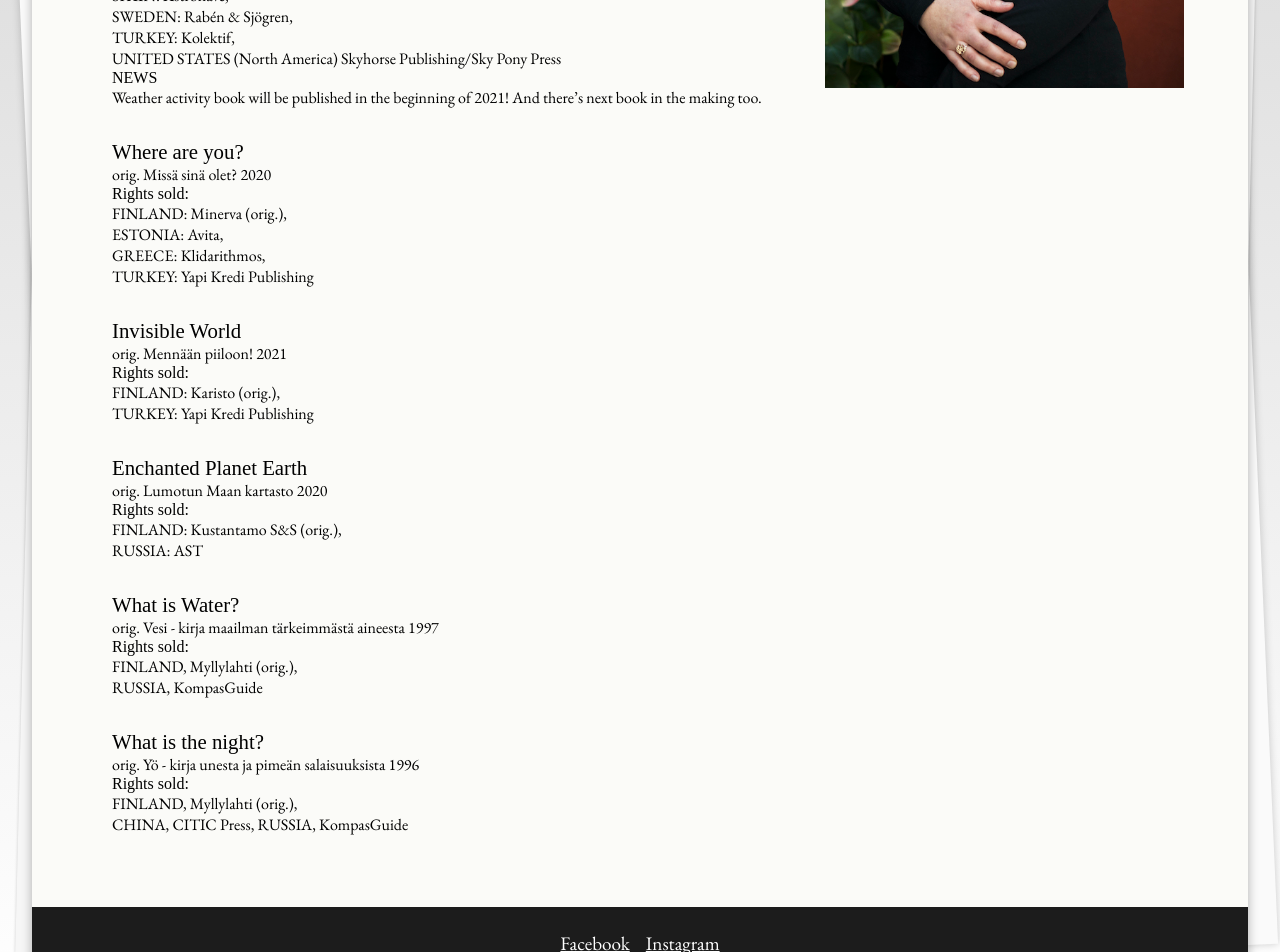
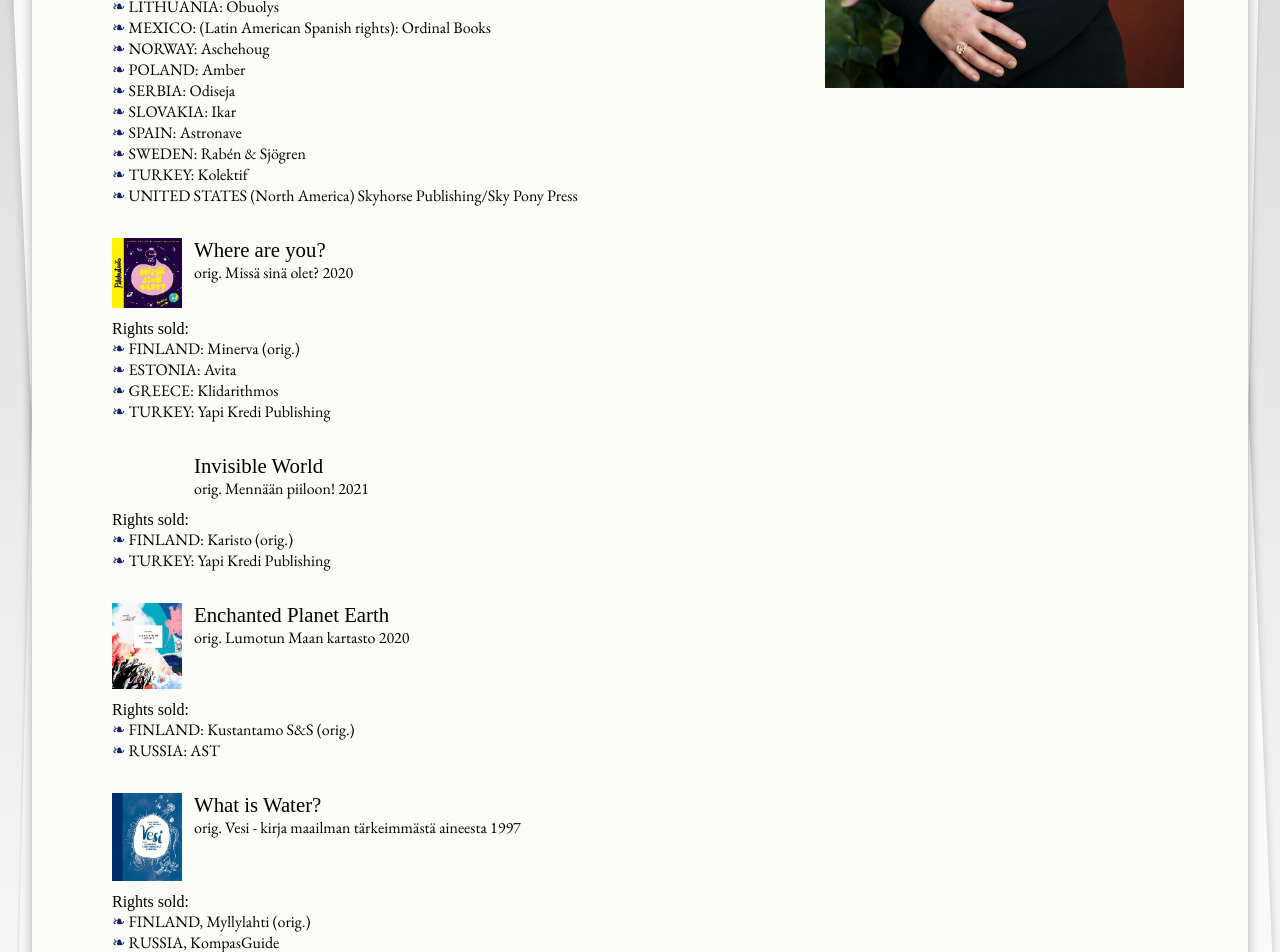
Before and after one commit to ramert/lauraertimo, a Vue app: page /foreign in a window 1280 px wide. Shown: the part 680-1632 px from the top of the page. Built offline with nearby package versions, Linux system fonts and the light colour scheme; a web font is replaced by a local one.

Commit message:
Improvements to foreign page

```diff
--- a/src/App.vue
+++ b/src/App.vue
@@ -80,11 +80,6 @@ export default {
 .app {
   padding: calc(3 * var(--spacing-unit)) 0;
 }
-@media screen and (min-width: 640px) {
-  .page {
-    padding: calc(5 * var(--spacing-unit)) 0;
-  }
-}
 
 /* TODO check if this works*/
 .app:before {
--- a/src/components/Page.vue
+++ b/src/components/Page.vue
@@ -40,7 +40,9 @@ export default {
 
 .page {
   background: var(--color-background2);
-  //clip-path: polygon(35px 0, 100% 0%, 100% 100%, 0 100%, 0 35px);
+  @media screen and (min-width: 640px) {
+    padding: calc(5 * var(--spacing-unit)) 0 0;
+  }
 }
 
 .content {
--- /dev/null
+++ b/src/components/book/RightBookItem.vue
@@ -0,0 +1,43 @@
+<template>
+    <li class="list-item">
+        <vImage :image="cover" />
+        <div>
+            <h3>{{title}} </h3>
+            <span>orig. {{orig}}</span>
+        </div>
+        <div class="list-item__sold">
+            <h4>
+            Rights sold:
+            </h4>
+            <ul v-for="right in rights" :key="right">
+                <li class="rights-sold">{{right}}</li>
+            </ul>
+        </div>
+    </li>
+</template>
+
+<script>
+export default {
+    name: "vRightBookItem",
+    props: ["title", "orig", "cover", "rights"]
+}
+</script>
+
+<style lang="scss" scoped>
+  .list-item {
+    margin: calc(var(--spacing-unit) * 8) 0;
+    display: grid;
+    gap: 12px;
+    grid-template-columns: 70px 1fr;
+
+    &__sold {
+      grid-column: 1 / span 2;
+    }
+  }
+  .rights-sold::before {
+    content: '\2767';
+    color: var(--color-blue);
+    padding-right: 0.2em;
+  }
+
+</style>
--- a/src/views/Foreign.vue
+++ b/src/views/Foreign.vue
@@ -2,84 +2,27 @@
   <vPage>
     <section>
         <div class="re-content-block__paragraph re-content-block__paragraph--center">
-          <h2 class="ingress ingress--center">Non fiction for children and the whole family</h2>
+          <h2 class="ingress ingress--center">Non-fiction for children and the whole family</h2>
         </div>
       </section>
       <section class="row row-8-4">
         <div>
         <vParagraph>
             <div>
-          I am a geographer and full time author specialising in children’s non fiction. <a href="http://www.ahlbackagency.com/author/laura-ertimo/">Elina Ahlbeck Literary Agency</a> represents my work outside Finland.
+                I am a geographer and full time author specialising in children’s non fiction. <a href="http://www.ahlbackagency.com/author/laura-ertimo/">Elina Ahlbeck Literary Agency</a> represents my work outside Finland.
             </div>
             <div>
                 Feel free to contact the <a href="http://www.ahlbackagency.com/author/laura-ertimo/">agency</a> for more information and reading material:
             </div>
         </vParagraph>
         <vParagraph>
+            <h2>News</h2>
+            <p>Weather activity book will be published in the beginning of 2021! And there’s next book in the making too.</p>
+        </vParagraph>
+        <vParagraph>
         <h2>Sold Foreign rights</h2>
             <ul>
-              <li>
-                <h3>Weird Weather! </h3>
-                orig. Ihme ilmat! 2019
-                <h4>
-                  Rights sold:
-                </h4>
-                FINLAND: Into Kustannus (orig.), <br/>
-                ESTONIA: Avita, <br/>
-                HUNGARY: Ciceró Könyvstúdió, <br/>
-                ITALY: Mondadori/Edizioni Piemme, <br/>
-                LITHUANIA: Obuolys, <br/>
-                MEXICO: (Latin American Spanish rights): Ordinal Books, <br/>
-                NORWAY: Aschehoug, <br/>
-                POLAND: Amber, <br/>
-                SERBIA: Odiseja, <br/>
-                SLOVAKIA: Ikar, <br/>
-                SPAIN: Astronave, <br/>
-                SWEDEN: Rabén & Sjögren, <br/>
-                TURKEY: Kolektif, <br/>
-                UNITED STATES (North America) Skyhorse Publishing/Sky Pony Press
-                <h4>
-                  NEWS
-                </h4>
-                Weather activity book will be published in the beginning of 2021! And there’s next book in the making too.
-            </li>
-            <li>
-                <h3>Where are you?</h3>
-                orig. Missä sinä olet? 2020
-                <h4>Rights sold: </h4>
-                FINLAND: Minerva (orig.), <br/>
-                ESTONIA: Avita, <br/>
-                GREECE: Klidarithmos, <br/>
-                TURKEY: Yapi Kredi Publishing
-              </li>
-           <li>
-                <h3>Invisible World</h3>
-                orig. Mennään piiloon! 2021
-                <h4>Rights sold: </h4>
-                FINLAND: Karisto (orig.), <br/>
-                TURKEY: Yapi Kredi Publishing
-              </li>
-           <li>
-                <h3>Enchanted Planet Earth</h3>
-                orig. Lumotun Maan kartasto 2020
-                <h4>Rights sold: </h4>
-                FINLAND: Kustantamo S&S (orig.), <br/>
-                RUSSIA: AST
-              </li>
-           <li>
-                <h3>What is Water?</h3>
-                orig. Vesi - kirja maailman tärkeimmästä aineesta 1997
-                <h4>Rights sold: </h4>
-                FINLAND, Myllylahti (orig.), <br/>
-                RUSSIA, KompasGuide
-              </li>
-           <li>
-                <h3>What is the night?</h3>
-                orig. Yö - kirja unesta ja pimeän salaisuuksista 1996
-                <h4>Rights sold: </h4>
-                FINLAND, Myllylahti (orig.),<br/>
-                CHINA, CITIC Press,  RUSSIA, KompasGuide
-            </li>
+              <vForeignItem v-for="right in rights" :cover="right.cover" :title="right.title" :orig="right.orig" :rights="right.rights" :key="right.title"/>
           </ul>
         </vParagraph>
         </div>
@@ -91,25 +34,118 @@
 <script>
   import Vue from 'vue';
   import Laura from '@/assets/author/LauraPortrait.jpg';
-  import Facebook from '@/components/Facebook';
+  import VesiImage from '@/assets/vesi/kansi.jpg';
+  import YoImage from '@/assets/yo/kansi.jpg';
+  import IhmeIlmatImage from '@/assets/ihmeilmat/ihme-ilmat-miksi-ilmasto-muuttuu.jpg';
+  import LumottuImage from '@/assets/lumotunmaankartasto/lumotun-maan-kartasto.jpg';
+  import PikkuTietoMissaImage from '@/assets/missa-sina-olet.jpg';
+  import ForeignItem from '@/components/book/RightBookItem';
+
+
+  /*import Facebook from '@/components/Facebook';
   import Instrram from '@/components/Instagram';
   Vue.component("facebook", Facebook);
-  Vue.component("instagram", Instrram);
+  Vue.component("instagram", Instrram);*/
 
+  Vue.component("vForeignItem", ForeignItem);
+
+  const rights = [
+    {
+      cover: IhmeIlmatImage,
+      title:"Weird Weather!",
+      orig:"Ihme ilmat! 2019",
+      rights: [
+        "FINLAND: Into Kustannus (orig.)",
+        "ESTONIA: Avita",
+        "HUNGARY: Ciceró Könyvstúdió",
+        "ITALY: Mondadori/Edizioni Piemme",
+        "LITHUANIA: Obuolys",
+        "MEXICO: (Latin American Spanish rights): Ordinal Books",
+        "NORWAY: Aschehoug",
+        "POLAND: Amber",
+        "SERBIA: Odiseja",
+        "SLOVAKIA: Ikar",
+        "SPAIN: Astronave",
+        "SWEDEN: Rabén & Sjögren",
+        "TURKEY: Kolektif",
+        "UNITED STATES (North America) Skyhorse Publishing/Sky Pony Press"
+      ]
+    },
+    {
+      cover: PikkuTietoMissaImage,
+      title:"Where are you?",
+      orig:"Missä sinä olet? 2020",
+      rights: [
+        "FINLAND: Minerva (orig.)",
+        "ESTONIA: Avita",
+        "GREECE: Klidarithmos",
+        "TURKEY: Yapi Kredi Publishing",
+      ]
+    },
+    {
+      title:"Invisible World",
+      orig:"Mennään piiloon! 2021",
+      rights: [
+        "FINLAND: Karisto (orig.)",
+        "TURKEY: Yapi Kredi Publishing",
+      ]
+    },
+    {
+      cover: LumottuImage,
+      title:"Enchanted Planet Earth",
+      orig:"Lumotun Maan kartasto 2020",
+      rights: [
+        "FINLAND: Kustantamo S&S (orig.)",
+        "RUSSIA: AST",
+      ]
+    },
+    {
+      cover: VesiImage,
+      title:"What is Water?",
+      orig:"Vesi - kirja maailman tärkeimmästä aineesta 1997",
+      rights: [
+        "FINLAND, Myllylahti (orig.)",
+        "RUSSIA, KompasGuide",
+      ]
+    },
+        {
+      cover: YoImage,
+      title:"What is the night?",
+      orig:"Yö - kirja unesta ja pimeän salaisuuksista 1996",
+      rights: [
+        "FINLAND, Myllylahti (orig.)",
+        "CHINA, CITIC Press",
+        "RUSSIA, KompasGuide"
+      ]
+    }
+  ];
 
   export default {
     name: 'Author',
     data() {
       return {
-        Laura
+        Laura,
+        rights
       }
     }
   }
 </script>
 
 <style lang="scss" scoped>
-  li {
-    padding: calc(var(--spacing-unit) * 4) 0;
+  .list-item {
+    margin: calc(var(--spacing-unit) * 8) 0;
+    display: grid;
+    gap: 12px;
+    grid-template-columns: 70px 1fr;
+
+    &__sold {
+      grid-column: 1 / span 2;
+    }
+  }
+  .rights-sold::before {
+    content: '\2767';
+    color: var(--color-blue);
+    padding-right: 0.2em;
   }
 
 </style>
```
